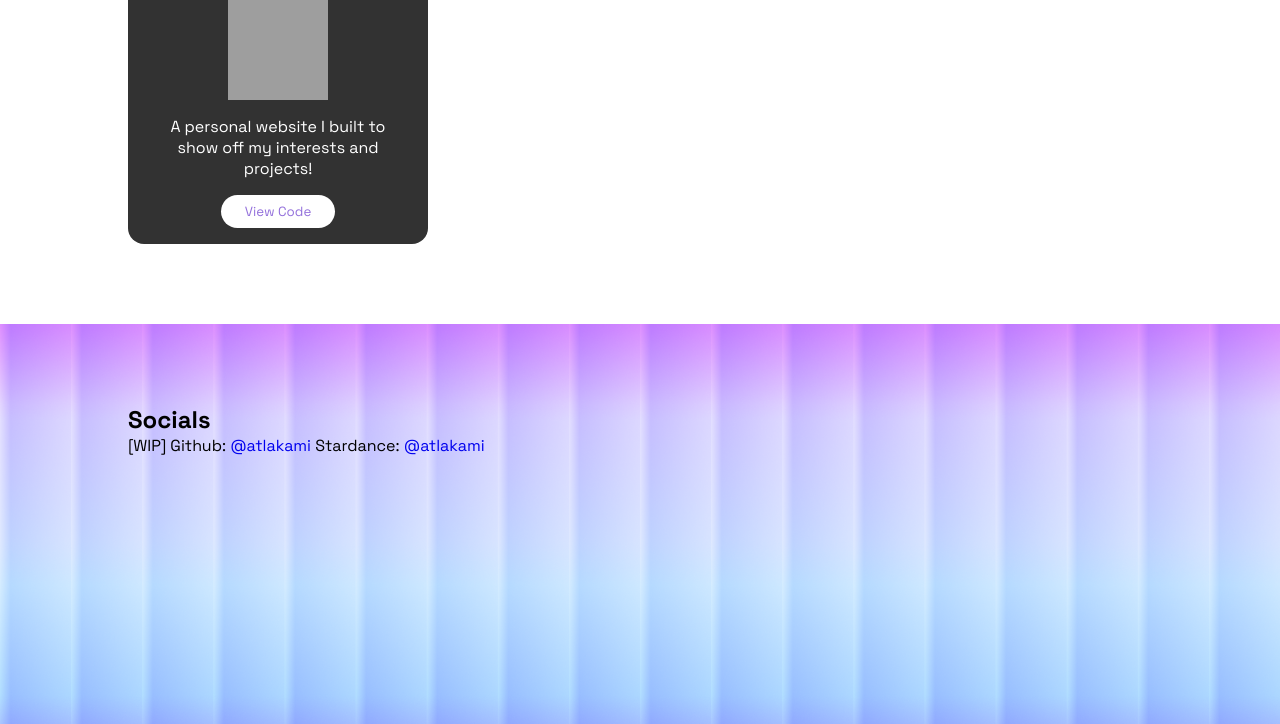
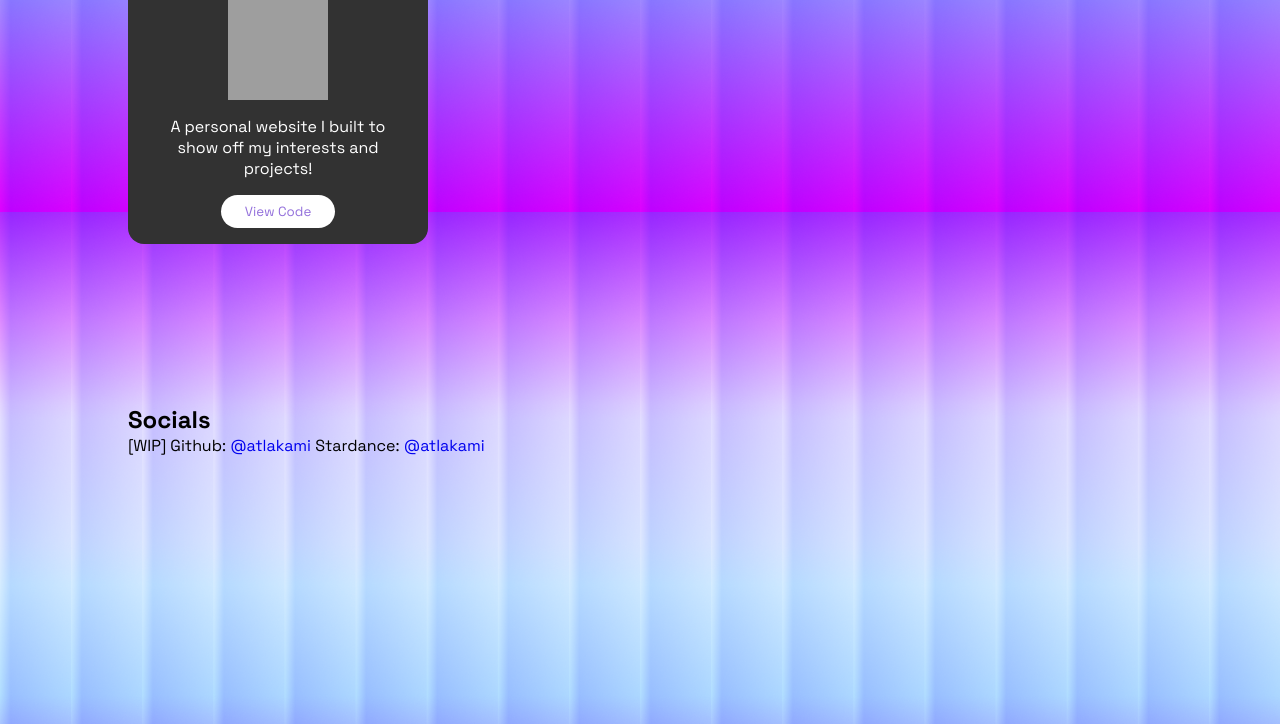
Before and after one commit to atlakami/personal-site, a plain HTML site: page index.html in a window 1280 px wide. Shown: the part 588-1312 px from the top of the page. Drawn offline with Linux system fonts and the light colour scheme; grey boxes are pictures that could not be loaded.

Commit message:
change section

```diff
--- a/styles.css
+++ b/styles.css
@@ -98,6 +98,7 @@ section {
     padding: 5rem 10%;
     width: 100%;
     position: relative;
+    gap: 1rem;
 }
 
 .section p {
@@ -107,7 +108,3 @@ section {
 .section h2 {
     color: white;
 }
-
-#projects {
-    background-color: white;
-}
```
